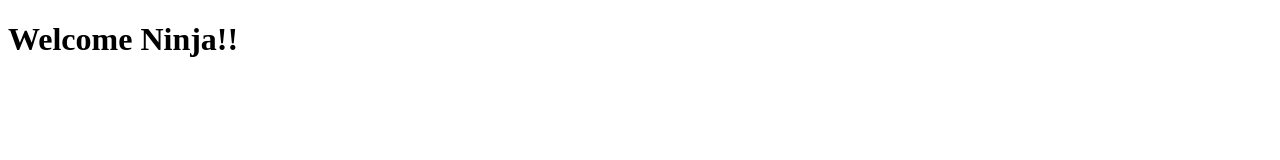
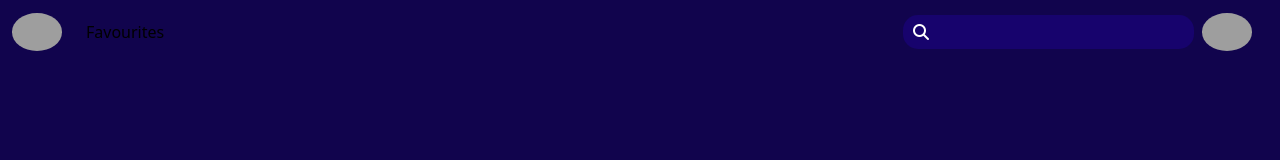
Before and after one commit to Sahil-pillania/music_player_clone, a website: page index.html in a window 1280 px wide. Drawn offline with nearby package versions, Linux system fonts and the light colour scheme; grey boxes are pictures that could not be loaded.

Commit message:
Update index.html and styles.css

```diff
--- a/index.html
+++ b/index.html
@@ -5,12 +5,42 @@
     <meta name="viewport" content="width=device-width, initial-scale=1.0" />
     <meta http-equiv="X-UA-Compatible" content="ie=edge" />
     <link rel="stylesheet" href="styles.css" />
-    <title>Static Template</title>
+    <title>Music player playlist project</title>
+     <link href="https://cdn.jsdelivr.net/npm/bootstrap@5.3.0-alpha1/dist/css/bootstrap.min.css" rel="stylesheet" integrity="sha384-GLhlTQ8iRABdZLl6O3oVMWSktQOp6b7In1Zl3/Jr59b6EGGoI1aFkw7cmDA6j6gD" crossorigin="anonymous">
+     <link rel="stylesheet" href="https://cdnjs.cloudflare.com/ajax/libs/font-awesome/6.3.0/css/all.min.css" integrity="sha512-SzlrxWUlpfuzQ+pcUCosxcglQRNAq/DZjVsC0lE40xsADsfeQoEypE+enwcOiGjk/bSuGGKHEyjSoQ1zVisanQ==" crossorigin="anonymous" referrerpolicy="no-referrer" />
   </head>
 
-  <body>
-    <h1>Welcome Ninja!!</h1>
+  <body id="body">
+    <!-- navbar -->
+    <nav class="navbar navbar-expand-lg bg-transparent">
+  <div class="container-fluid">
+    <a class="navbar-brand" href="#"><img class="logo" src="https://encrypted-tbn0.gstatic.com/images?q=tbn:ANd9GcQnpzk6yodjN9Jw5lqLRMt8G-SxfhBg9dcCpxo4HcWbmat2ZJh7WiPJ4mbv3GBkrkACcls&usqp=CAU"></a>
+    <button class="navbar-toggler" type="button" data-bs-toggle="collapse" data-bs-target="#navbarSupportedContent" aria-controls="navbarSupportedContent" aria-expanded="false" aria-label="Toggle navigation">
+      <span class="navbar-toggler-icon "></span>
+    </button>
+    <div class="collapse navbar-collapse" id="navbarSupportedContent">
+      <ul class="navbar-nav me-auto mb-2 mb-lg-0">
+        <li class="nav-item">
+          <a class="nav-link active" aria-current="page" href="#">Favourites</a>
+        </li>
 
+
+
+      </ul>
+      <form class="d-flex searchBox" role="search" >
+        <input class=" me-2 inputBox"   aria-label="Search">
+        <div class="button_search"><i class="fa-sharp fa-solid fa-magnifying-glass"></i></div>
+      </form>
+       <a class="navbar-brand" href="#"><img class="logo" src="https://encrypted-tbn0.gstatic.com/images?q=tbn:ANd9GcQnpzk6yodjN9Jw5lqLRMt8G-SxfhBg9dcCpxo4HcWbmat2ZJh7WiPJ4mbv3GBkrkACcls&usqp=CAU"></a>
+    </div>
+  </div>
+</nav>
+
+
+
+
+
+     <script src="https://cdn.jsdelivr.net/npm/bootstrap@5.3.0-alpha1/dist/js/bootstrap.bundle.min.js" integrity="sha384-w76AqPfDkMBDXo30jS1Sgez6pr3x5MlQ1ZAGC+nuZB+EYdgRZgiwxhTBTkF7CXvN" crossorigin="anonymous"></script>
   </body>
 
   <script src="script.js"></script>
--- a/styles.css
+++ b/styles.css
@@ -0,0 +1,48 @@
+*{
+margin: 0;
+padding: 0;
+box-sizing: border-box;
+}
+#body {
+background: #11044d;
+width:100%;
+min-height:100vh;
+color:white;
+}
+nav {
+background:transparent !important;
+color:white;
+}
+.navbar-toggler-icon{
+color:white;}
+
+.logo{
+width:50px;
+border-radius:50%;
+}
+
+.searchBox{
+    /* background:#17036d; */
+    border:none;
+    border-radius: 15px;
+    position:relative;
+
+}
+.inputBox{
+     border:none;
+    border-radius: 15px;
+    padding-left: 30px;
+    background:#17036d;
+    padding:5px 30px;
+}
+.button_search{
+position:absolute;
+    left: 10px;
+    top: 5px;
+    color:white;
+
+}
+.button_search i {
+    left:2;
+top:2;
+}
```
